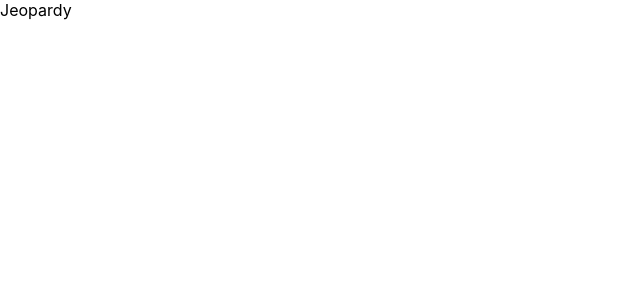
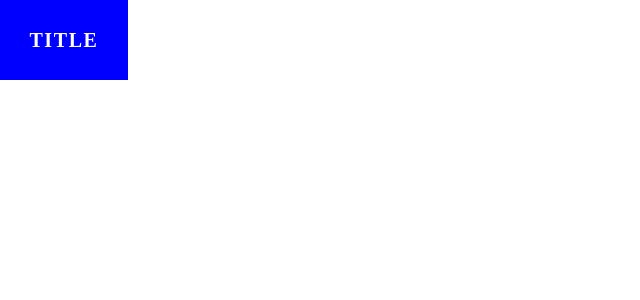
Before and after one commit to michaeltestut/Jeopardy-Game, a React (Create React App) app in the folder Client/: page /jeopardy in a window 1280 px wide. Shown: the top 300 px of the page, without its empty margins (0-640 px from the left). Built offline with nearby package versions, Linux system fonts and the light colour scheme.

Commit message:
start block components

```diff
--- /dev/null
+++ b/Client/src/components/TitleBlock.jsx
@@ -0,0 +1,21 @@
+import React from 'react'
+import styled from 'styled-components'
+
+export default function TitleBlock() {
+    return (
+        <Container>
+            <div className='block'>
+                <p className='title'>TITLE</p>
+            </div>
+        </Container>
+    )
+}
+
+const Container = styled.div`
+    .title{
+        width:100%;
+        letter-spacing: 0.1rem;
+        font-size: 1.25rem;
+        color:white;
+}
+`
--- a/Client/src/index.css
+++ b/Client/src/index.css
@@ -28,3 +28,15 @@
   align-items: start;
   justify-content: center;
 }
+
+.block{
+  background-color: blue;
+  height:10vh;
+  width:10vw;
+  display:flex;
+  align-items: center;
+  justify-content: center;
+  text-align: center;
+  font-family: 'Swiss 911';
+  font-weight: bold;
+}
--- a/Client/src/pages/Jeopardy.jsx
+++ b/Client/src/pages/Jeopardy.jsx
@@ -1,7 +1,10 @@
 import React from 'react'
+import TitleBlock from '../components/TitleBlock'
 
 export default function Jeopardy() {
   return (
-    <div>Jeopardy</div>
+      <div>
+          <TitleBlock />
+    </div>
   )
 }
```
Also changed, not shown: Client/src/components/PriceBlock.jsx (added, +7 -0 lines), Client/src/components/QuestionBlock.jsx (added, +7 -0 lines), Client/src/assets/fonts/Swiss 911 Compressed Regular.otf (added).
